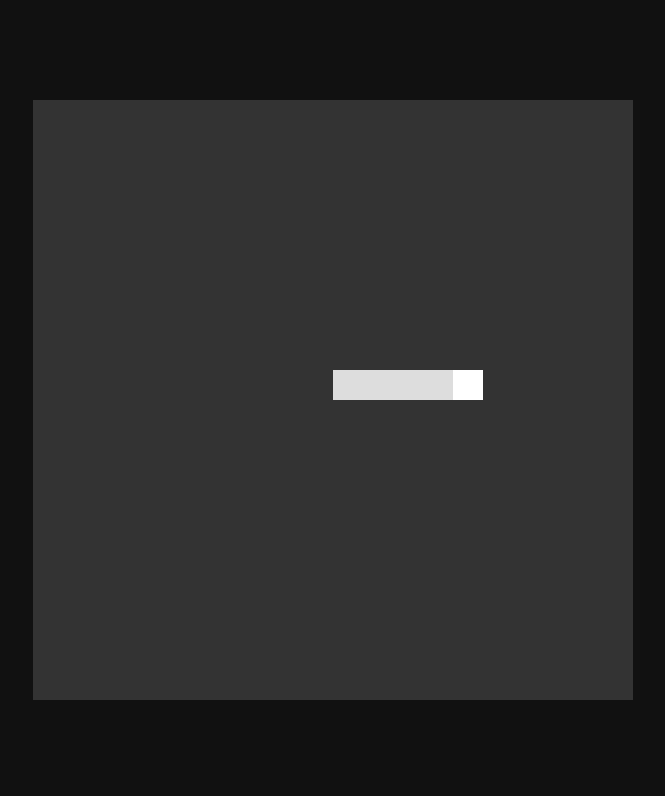
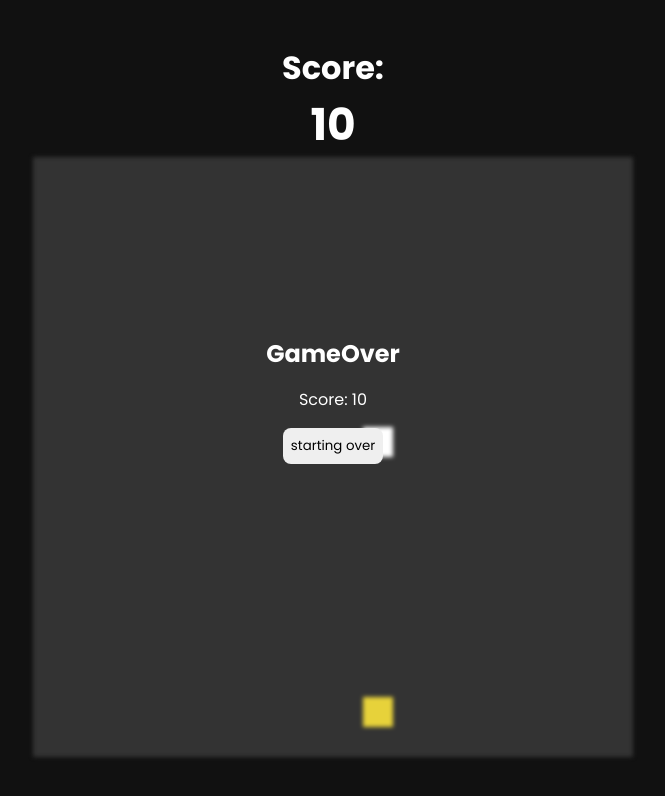
Before and after one commit to RafaelSotero-dev/snakeGame, a plain HTML site: page index.html in a window 1280 px wide. Shown: the whole page, without its empty margins (307-972 px from the left). Drawn offline with Linux system fonts and the light colour scheme.

Commit message:
feat: GameOver function

```diff
--- a/index.html
+++ b/index.html
@@ -1,15 +1,22 @@
 <!DOCTYPE html>
 <html lang="en">
   <head>
-  <meta charset="UTF-8">
-  <meta name="viewport" content="width=device-width, initial-scale=1.0">
-  <link rel="stylesheet" href="style.css">
+    <meta charset="UTF-8" />
+    <meta name="viewport" content="width=device-width, initial-scale=1.0" />
+    <link rel="stylesheet" href="style.css" />
     <script src="script.js" defer></script>
     <title>Snake Game</title>
   </head>
   <body>
+    <h1>Score: <span>00</span></h1>
 
-  <canvas width=600 height="600"></canvas>
+    <section>
+      <h2>GameOver</h2>
+      <p>Score: <span>00</span></p>
 
+      <button>starting over</button>
+    </section>
+
+    <canvas width="600" height="600"></canvas>
   </body>
 </html>
--- a/script.js
+++ b/script.js
@@ -1,17 +1,54 @@
 const canvas = document.querySelector('canvas');
 const ctx = canvas.getContext('2d');
+const score = document.querySelector('h1 > span');
+const gameOverScore = document.querySelector('p > span');
+const section = document.querySelector('section');
+const btn = document.querySelector('button');
+
+const audio = new Audio('./assets/audio.mp3');
 
 const size = 30;
 let direction;
 let loopId;
 
-const snake = [
-  { x: 300, y: 270 },
-  { x: 330, y: 270 },
-  { x: 360, y: 270 },
-  { x: 390, y: 270 },
-  { x: 420, y: 270 },
-];
+let snake = [{ x: 330, y: 270 }];
+
+const randomPosition = (min, max) => {
+  return Math.round(Math.random() * (max - min + 1) + min);
+};
+
+const foodPosition = () => {
+  return Math.round(randomPosition(size, canvas.width - size) / size) * size;
+};
+
+const randomFoodColor = () => {
+  const red = randomPosition(0, 255);
+  const blue = randomPosition(0, 255);
+  const green = randomPosition(0, 255);
+
+  return `rgb(${red}, ${green}, ${blue})`;
+};
+
+const food = {
+  x: foodPosition(),
+  y: foodPosition(),
+  color: randomFoodColor(),
+};
+
+const renderFood = () => {
+  const samePosition = snake.find(
+    (position) => position.x === food.x && position.y === food.y,
+  );
+
+  if (samePosition) {
+    food.x = foodPosition();
+    food.y = foodPosition();
+    food.color = randomFoodColor();
+  }
+
+  ctx.fillStyle = food.color;
+  ctx.fillRect(food.x, food.y, size, size);
+};
 
 const renderSnake = () => {
   const lastPosition = snake.at(-1);
@@ -31,23 +68,63 @@ const moveSnake = () => {
   const lastPosition = snake.at(-1);
 
   if (direction === 'right') {
-    snake.shift();
     snake.push({ x: lastPosition.x + size, y: lastPosition.y });
   }
 
   if (direction === 'left') {
-    snake.shift();
     snake.push({ x: lastPosition.x - size, y: lastPosition.y });
   }
 
   if (direction === 'up') {
-    snake.shift();
     snake.push({ x: lastPosition.x, y: lastPosition.y - size });
   }
 
   if (direction === 'down') {
-    snake.shift();
     snake.push({ x: lastPosition.x, y: lastPosition.y + size });
+  }
+
+  snake.shift();
+};
+
+const gameOver = () => {
+  direction = '';
+  canvas.style.filter = 'blur(2px)';
+  section.style.display = 'flex';
+  gameOverScore.innerText = score.innerText;
+};
+
+const snakeColission = () => {
+  const head = snake.at(-1);
+
+  if (
+    head.x < 0 ||
+    head.x > canvas.width - size ||
+    head.y < 0 ||
+    head.y > canvas.height - size
+  ) {
+    gameOver();
+  }
+
+  snake.find((position, index) => {
+    if (
+      index != snake.length - 1 &&
+      head.x === position.x &&
+      head.y === position.y
+    ) {
+      gameOver();
+    }
+  });
+
+  if (head.x === food.x && head.y === food.y) {
+    snake.push(head);
+
+    audio.play();
+
+    score.innerText = +score.innerText + 10;
+
+    food.x = foodPosition();
+    food.y = foodPosition();
+    food.color = randomFoodColor();
   }
 };
 
@@ -58,10 +135,12 @@ const gameLoop = () => {
 
   moveSnake();
   renderSnake();
+  snakeColission();
+  renderFood();
 
   loopId = setTimeout(() => {
     gameLoop();
-  }, 250);
+  }, 150);
 };
 
 gameLoop();
@@ -83,3 +162,16 @@ document.addEventListener('keypress', ({ key }) => {
     direction = 'right';
   }
 });
+
+btn.addEventListener('click', () => {
+  direction = '';
+  canvas.style.filter = 'none';
+  section.style.display = 'none';
+  gameOverScore.innerText = '00';
+  score.innerText = '00';
+
+  snake = [{ x: 330, y: 270 }];
+  food.x = foodPosition();
+  food.y = foodPosition();
+  food.color = randomFoodColor();
+});
--- a/style.css
+++ b/style.css
@@ -19,3 +19,33 @@ body {
 canvas {
   background-color: #333;
 }
+
+h1 {
+  color: white;
+  display: flex;
+  flex-direction: column;
+  align-items: center;
+  justify-content: center;
+}
+
+h1 > span {
+  font-size: 44px;
+}
+
+section {
+  display: none;
+  flex-direction: column;
+  align-items: center;
+  justify-content: center;
+  color: white;
+  position: absolute;
+  gap: 1rem;
+  z-index: 1;
+}
+
+section > button {
+  padding: 0.5rem;
+  border-radius: 0.5rem;
+  border: none;
+  cursor: pointer;
+}
```
Also changed, not shown: 1 other file. Lines whose indentation alone changed are shown as unchanged.
